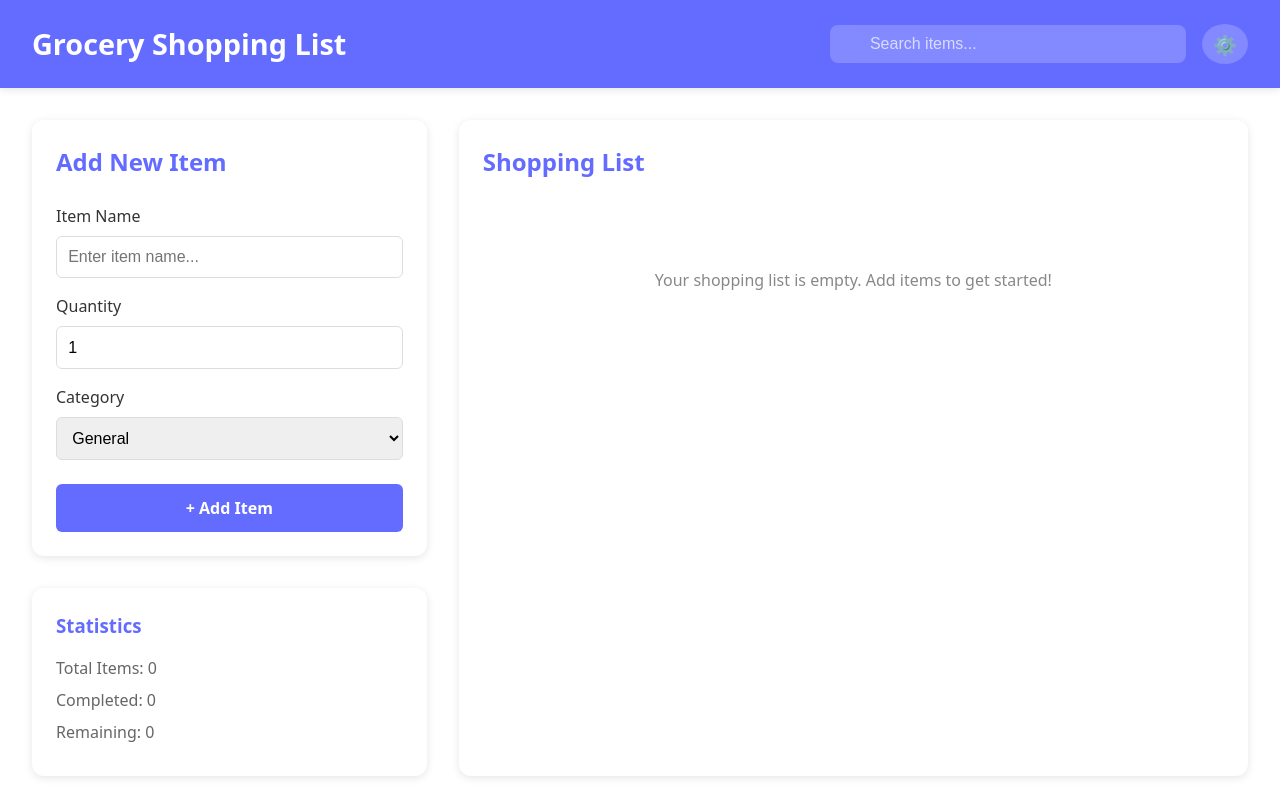
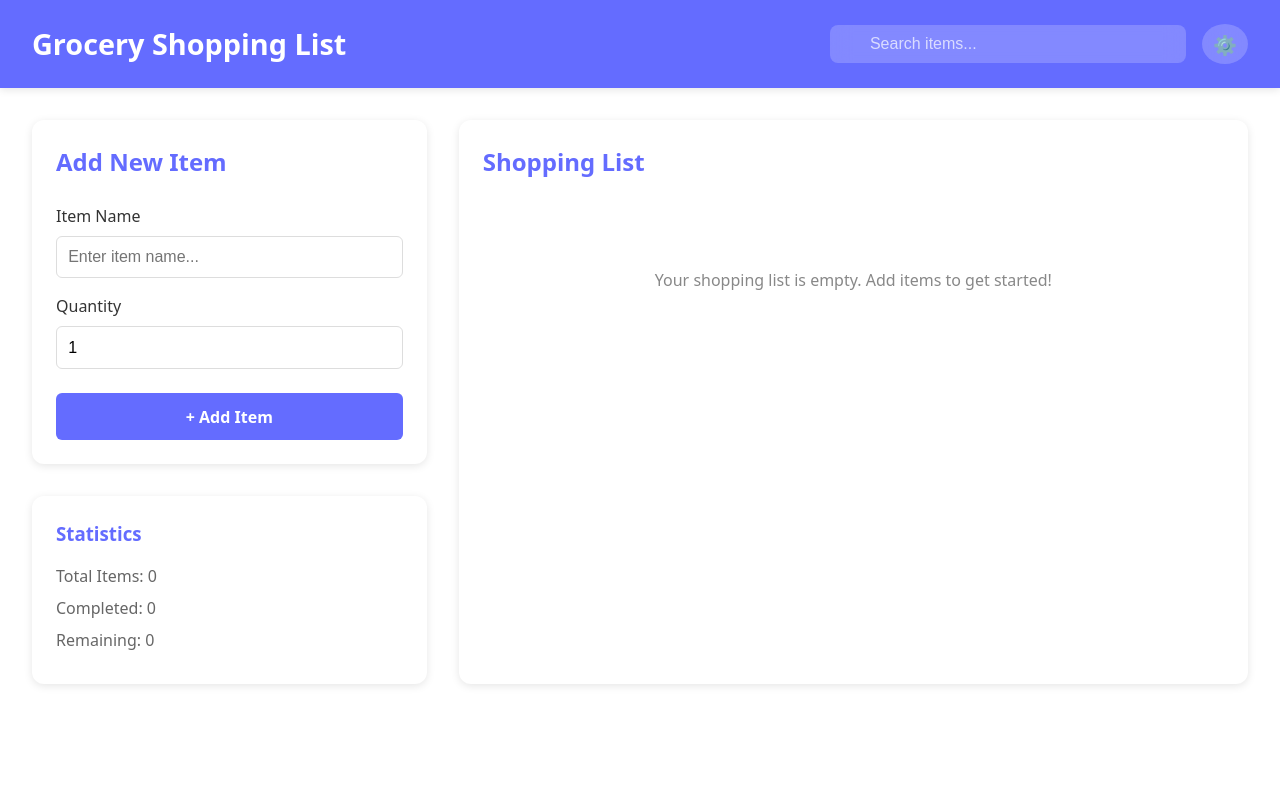
Before and after one commit to ChristopherP0lanco/Shopping-List, a React (Vite) app in the folder client/: page / in a window 1280 px wide. Built offline with nearby package versions, Linux system fonts and the light colour scheme.

Commit message:
Removal of category filter in settings and home page

```diff
--- a/client/src/App.jsx
+++ b/client/src/App.jsx
@@ -5,11 +5,9 @@ function App() {
   const [items, setItems] = useState([])
   const [newItem, setNewItem] = useState('')
   const [newQuantity, setNewQuantity] = useState('1')
-  const [newCategory, setNewCategory] = useState('General')
   const [searchQuery, setSearchQuery] = useState('')
   const [showSettings, setShowSettings] = useState(false)
   const [darkMode, setDarkMode] = useState(false)
-  const [categories, setCategories] = useState(['General', 'Produce', 'Dairy', 'Meat', 'Bakery', 'Frozen', 'Pantry'])
 
   const addItem = () => {
     if (newItem.trim()) {
@@ -19,13 +17,11 @@ function App() {
           id: Date.now(),
           name: newItem.trim(),
           quantity: newQuantity,
-          category: newCategory,
           completed: false,
         },
       ])
       setNewItem('')
       setNewQuantity('1')
-      setNewCategory('General')
     }
   }
 
@@ -91,25 +87,6 @@ function App() {
                 </span>
               </label>
             </div>
-            <div className="setting-item">
-              <label>Categories:</label>
-              <div className="categories-list">
-                {categories.map((cat, index) => (
-                  <span key={index} className="category-tag">{cat}</span>
-                ))}
-              </div>
-              <input
-                type="text"
-                placeholder="Add new category"
-                onKeyPress={(e) => {
-                  if (e.key === 'Enter' && e.target.value.trim()) {
-                    setCategories([...categories, e.target.value.trim()])
-                    e.target.value = ''
-                  }
-                }}
-                className="add-category-input"
-              />
-            </div>
             <button onClick={() => setShowSettings(false)} className="close-settings">
               Close
             </button>
@@ -143,18 +120,6 @@ function App() {
                 placeholder="1"
                 className="input-field"
               />
-            </div>
-            <div className="form-group">
-              <label>Category</label>
-              <select
-                value={newCategory}
-                onChange={(e) => setNewCategory(e.target.value)}
-                className="input-field"
-              >
-                {categories.map(cat => (
-                  <option key={cat} value={cat}>{cat}</option>
-                ))}
-              </select>
             </div>
             <button onClick={addItem} className="add-button">
               + Add Item
@@ -199,7 +164,6 @@ function App() {
                       <span className="item-name">{item.name}</span>
                       <div className="item-meta">
                         <span className="item-quantity">Qty: {item.quantity}</span>
-                        <span className="item-category">{item.category}</span>
                       </div>
                     </div>
                   </div>
```
